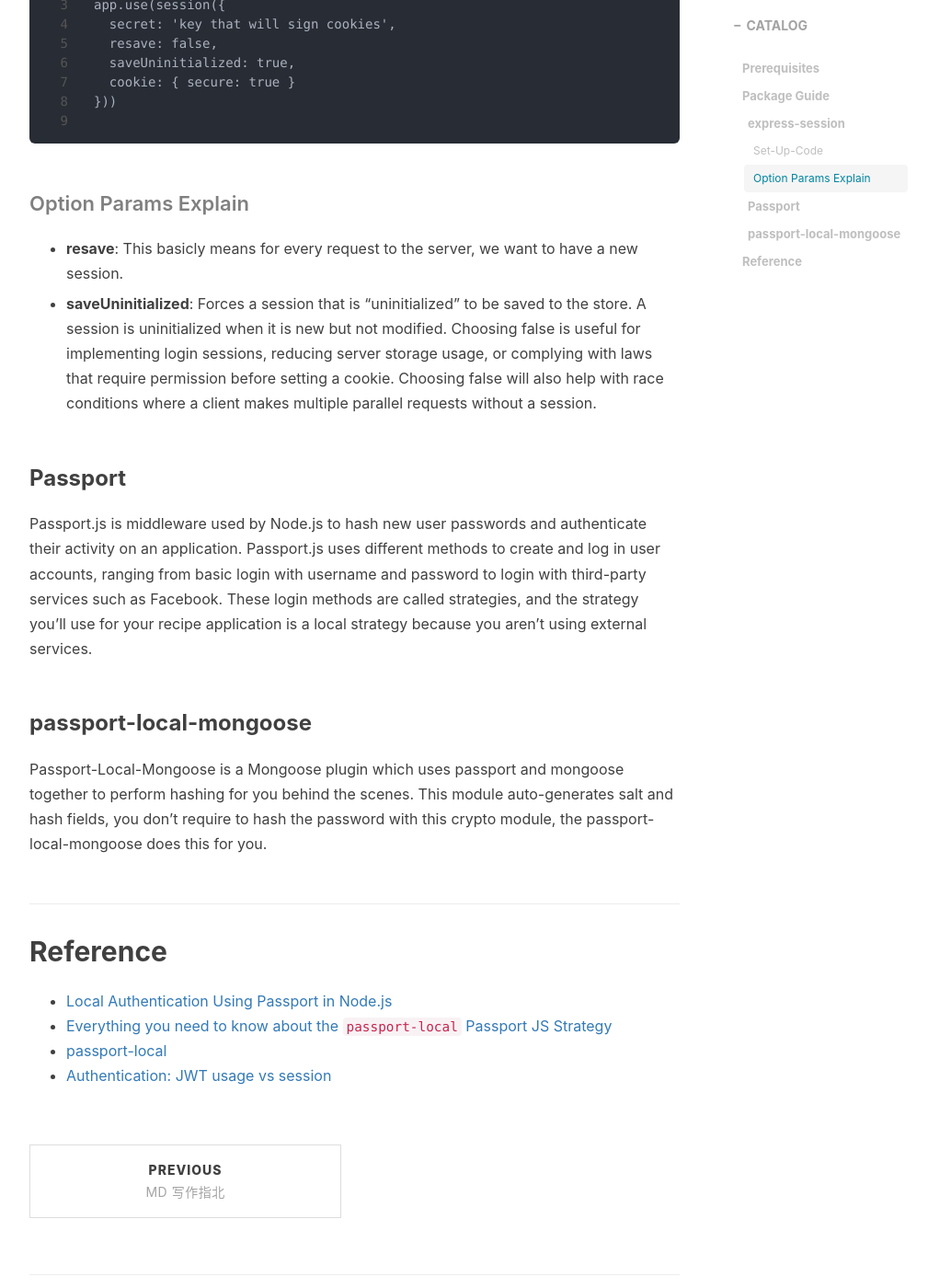
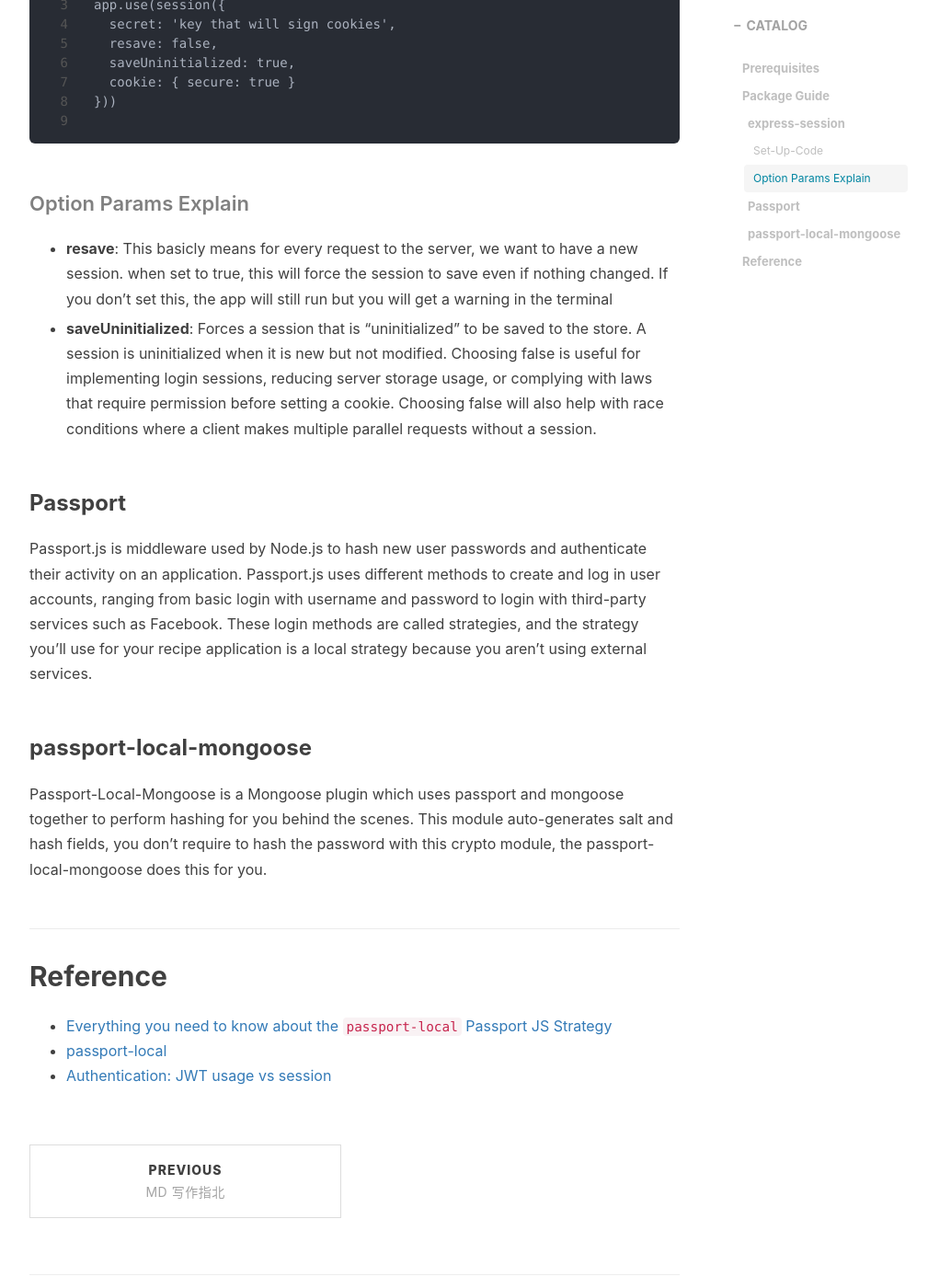
Before and after one commit to kkkokili/kkkokili.github.io, a Jekyll site: the page built from _posts/2021-08-16-Node-JS-Authentication-Guide.md, in a window 1280 px wide and 1400 px high, scrolled down 1597 px. Shown: the whole window at 92% size, without its empty margins (233-1242 px from the left). Built offline with Jekyll 4.4.1, drawn with Linux system fonts in a browser that asks for light colours; nearby versions of some CDN libraries; comment, search, counter and statistics services are not loaded.

Commit message:
Update 2021-08-16-Node-JS-Authentication-Guide.md

```diff
--- a/_posts/2021-08-16-Node-JS-Authentication-Guide.md
+++ b/_posts/2021-08-16-Node-JS-Authentication-Guide.md
@@ -44,7 +44,7 @@
 
 #### Option Params Explain
 
-* **resave**:  This basicly means for every request to the server, we want to have a new session.
+* **resave**:  This basicly means for every request to the server, we want to have a new session. when set to true, this will force the session to save even if nothing changed.  If you don't set this, the app will still run but you will get a warning in the terminal
 
 * **saveUninitialized**:  Forces a session that is "uninitialized" to be saved to the store. A session is uninitialized when it is new but not modified. Choosing false is useful for implementing login sessions, reducing server storage usage, or complying with laws that require permission before setting a cookie. Choosing false will also help with race conditions where a client makes multiple parallel requests without a session.
 
@@ -63,7 +63,7 @@
 
 ## Reference
 
-* [Local Authentication Using Passport in Node.js](https://www.sitepoint.com/local-authentication-using-passport-node-js/)
+
 * [Everything you need to know about the `passport-local` Passport JS Strategy](https://levelup.gitconnected.com/everything-you-need-to-know-about-the-passport-local-passport-js-strategy-633bbab6195)
 * [passport-local](http://www.passportjs.org/packages/passport-local/)
 * [Authentication: JWT usage vs session](https://stackoverflow.com/questions/43452896/authentication-jwt-usage-vs-session)
```
